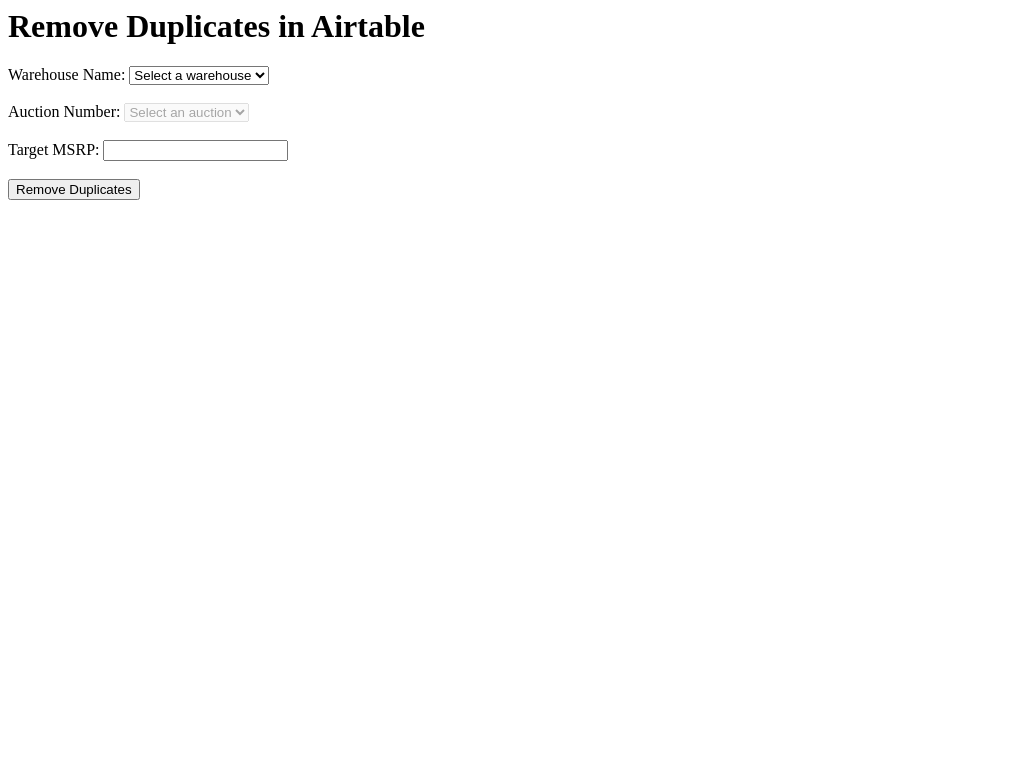
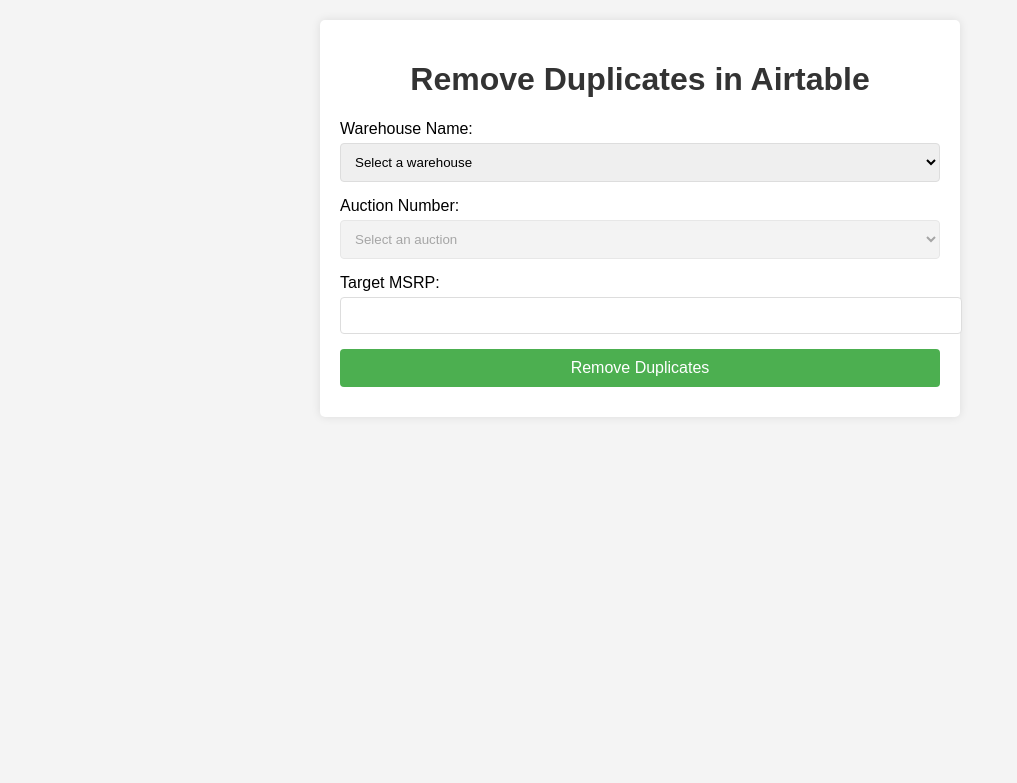
Before and after one commit to PapaMencina/auction-management-portfolio, a Django app: template auction/templates/auction/remove_duplicates.html in a window 1280 px wide. Shown: the top 783 px of the page, without its empty margins (0-1017 px from the left). Run offline with Django 5.2, Linux system fonts and the light colour scheme; the template is opened without the code that fills it, so the values that code supplies are empty.

Commit message:
UI Update

```diff
--- a/auction/templates/auction/remove_duplicates.html
+++ b/auction/templates/auction/remove_duplicates.html
@@ -1,7 +1,83 @@
+<!DOCTYPE html>
+<html lang="en">
+<head>
+    <meta charset="UTF-8">
+    <meta name="viewport" content="width=device-width, initial-scale=1.0">
+    <title>Remove Duplicates in Airtable</title>
+    <style>
+        body {
+            font-family: Arial, sans-serif;
+            background-color: #f4f4f4;
+            margin: 0;
+            padding: 20px;
+        }
+        .container {
+            max-width: 600px;
+            margin: 0 auto;
+            background-color: #fff;
+            padding: 20px;
+            border-radius: 5px;
+            box-shadow: 0 0 10px rgba(0, 0, 0, 0.1);
+        }
+        h1 {
+            text-align: center;
+            color: #333;
+        }
+        form div {
+            margin-bottom: 15px;
+        }
+        label {
+            display: block;
+            margin-bottom: 5px;
+        }
+        select, input[type="number"], button {
+            width: 100%;
+            padding: 10px;
+            border: 1px solid #ddd;
+            border-radius: 4px;
+        }
+        button {
+            background-color: #4CAF50;
+            color: white;
+            font-size: 16px;
+            border: none;
+            cursor: pointer;
+        }
+        button:hover {
+            background-color: #45a049;
+        }
+        .progress-container {
+            display: none;
+            margin-top: 20px;
+            max-width: 100%;
+            background-color: #f0f0f0;
+            padding: 3px;
+            border-radius: 3px;
+            box-shadow: inset 0 1px 3px rgba(0, 0, 0, .2);
+        }
+        .progress-bar {
+            height: 22px;
+            background-color: #659cef;
+            border-radius: 3px;
+            transition: width 500ms ease-in-out;
+            text-align: center;
+            line-height: 22px;
+            color: white;
+            font-weight: bold;
+        }
+        .status-message {
+            margin-top: 10px;
+            text-align: center;
+            color: #333;
+        }
+    </style>
+</head>
+<body>
+    <div class="container">
         <h1>Remove Duplicates in Airtable</h1>
-
         <form method="post" id="removeDuplicatesForm">
             {% csrf_token %}
+            <div>
                 <label for="warehouse_name">Warehouse Name:</label>
                 <select name="warehouse_name" id="warehouse_name" required onchange="updateAuctions()">
                     <option value="">Select a warehouse</option>
@@ -9,45 +85,38 @@
                         <option value="{{ warehouse }}">{{ warehouse }}</option>
                     {% endfor %}
                 </select>
-    <br><br>
-
+            </div>
+            <div>
                 <label for="auction_number">Auction Number:</label>
                 <select name="auction_number" id="auction_number" required disabled>
                     <option value="">Select an auction</option>
                 </select>
-    <br><br>
-
+            </div>
+            <div>
                 <label for="target_msrp">Target MSRP:</label>
                 <input type="number" name="target_msrp" id="target_msrp" required>
-    <br><br>
-
-    <input type="submit" value="Remove Duplicates">
+            </div>
+            <button type="submit">Remove Duplicates</button>
         </form>
-
-<div id="progressContainer" style="display: none;">
-    <progress id="progressBar" value="0" max="100"></progress>
-    <p id="progressMessage"></p>
+        <div class="progress-container" id="progressContainer">
+            <div class="progress-bar" id="progressBar" role="progressbar" style="width: 0%;" aria-valuenow="0" aria-valuemin="0" aria-valuemax="100">0%</div>
+        </div>
+        <div class="status-message" id="progressMessage"></div>
     </div>
 
     <script>
         const auctions = {{ auctions_json|safe }};
-    console.log('Loaded Auctions:', auctions);
 
         function updateAuctions() {
             const warehouseSelect = document.getElementById('warehouse_name');
             const auctionSelect = document.getElementById('auction_number');
             const selectedWarehouse = warehouseSelect.value;
 
-        console.log('Selected Warehouse:', selectedWarehouse);
-        console.log('All Auctions:', auctions);
-
             auctionSelect.innerHTML = '<option value="">Select an auction</option>';
             auctionSelect.disabled = !selectedWarehouse;
 
             if (selectedWarehouse) {
                 const filteredAuctions = auctions.filter(auction => auction.warehouse === selectedWarehouse);
-            console.log('Filtered Auctions:', filteredAuctions);
-
                 filteredAuctions.forEach(auction => {
                     const option = document.createElement('option');
                     option.value = auction.id;
@@ -104,11 +173,12 @@
                 const progressBar = document.getElementById('progressBar');
                 const progressMessage = document.getElementById('progressMessage');
 
-            progressBar.value = data.progress;
+                progressBar.style.width = `${data.progress}%`;
+                progressBar.textContent = `${data.progress}%`;
                 progressMessage.textContent = data.status;
 
                 if (data.progress < 100) {
-                setTimeout(() => checkProgress(taskId), 1000);  // Check again in 1 second
+                    setTimeout(() => checkProgress(taskId), 1000);
                 }
             })
             .catch(error => {
@@ -121,3 +191,5 @@
             updateAuctions();
         });
     </script>
+</body>
+</html>
```
Also changed, not shown: auction/templates/auction/auction_formatter.html (+55 -55 lines), auction/templates/auction/create_auction.html (+91 -49 lines), auction/templates/auction/void_unpaid.html (+65 -25 lines). Lines whose indentation alone changed are shown as unchanged.
